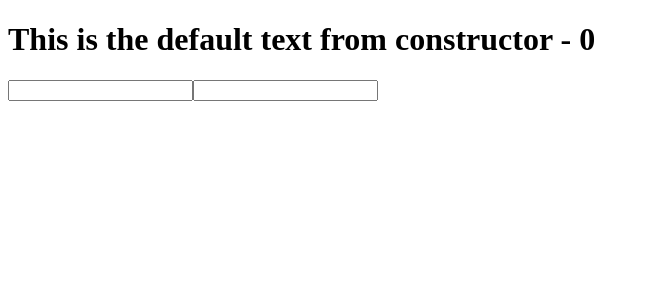
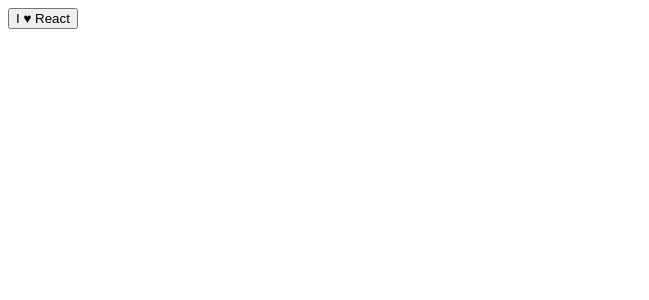
Before and after one commit to kashishgrover/LearnReact, a React (Create React App) app in the folder react-app/: page / in a window 1280 px wide. Shown: the top 300 px of the page, without its empty margins (0-649 px from the left). Built offline with nearby package versions, Linux system fonts and the light colour scheme.

Commit message:
Accessing nested data using props.children

```diff
--- a/react-app/src/App.js
+++ b/react-app/src/App.js
@@ -1,31 +1,25 @@
 import React from 'react';
 
 class App extends React.Component{
-  constructor() {
-    super();
-    this.state= {
-      txt: 'This is the default text from constructor',
-      cat: 0
-    }
-  }
-
-  updateState(evt) {
-    this.setState({txt: evt.target.value})
-  }
-
   render() {
     return (
       <div>
-        <h1>{this.state.txt} - {this.state.cat}</h1>
-        <Widget update={this.updateState.bind(this)} />
-        {/* Note the prop 'update' of the Widget node */}
-        <Widget update={this.updateState.bind(this)} />
+        <Button>I <Heart /> React</Button>
       </div>
-    );
+    )
   }
 }
 
-const Widget = (props) =>
-  <input type="text" onChange={props.update} />
+const Button = (props) => <button>{props.children}</button>
+
+class Heart extends React.Component {
+  render() {
+    return (
+      <span>
+        &hearts;
+      </span>
+    )
+  }
+}
 
 export default App
```
